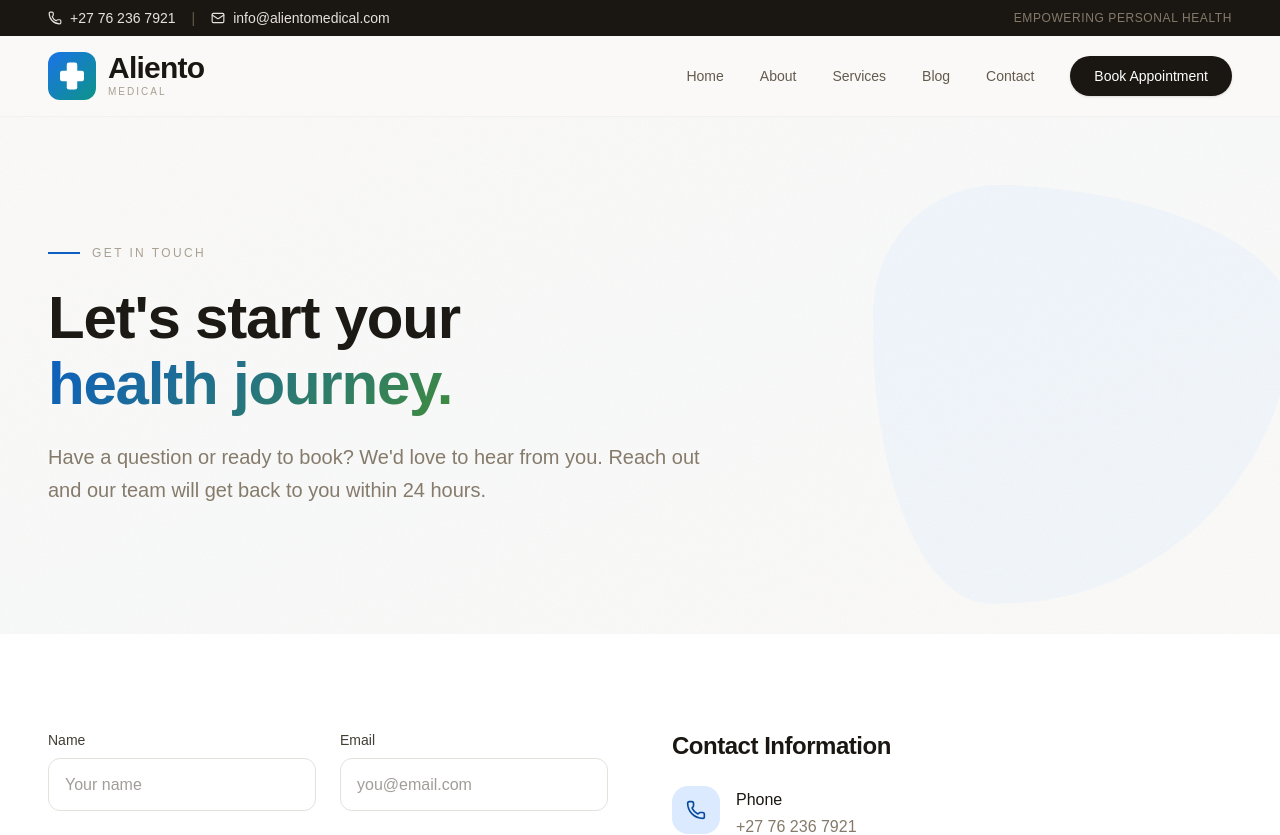
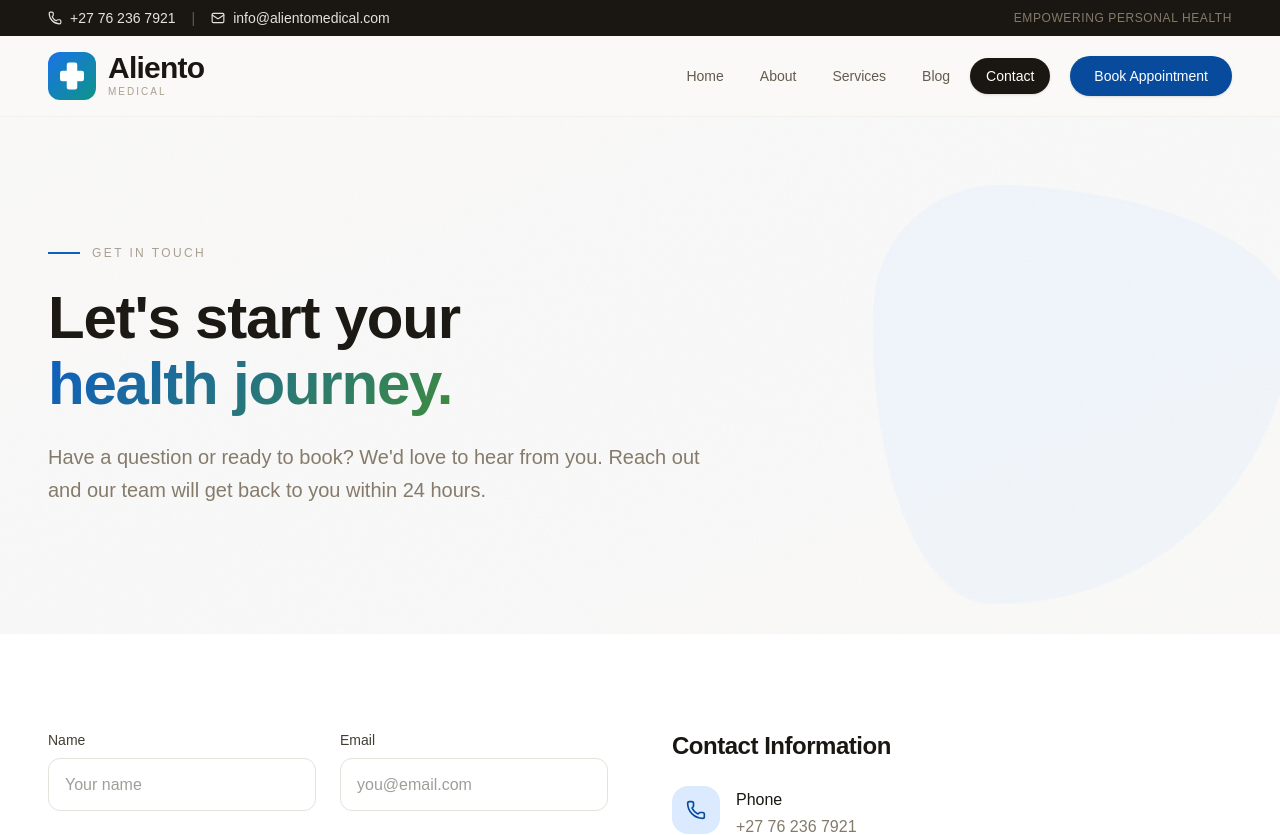
Before and after one commit to LeroyAdonis/aliento-nextjs, a Next.js app: page /contact in a window 1280 px wide. Shown: the top 835 px of the page. Built offline with nearby package versions, Linux system fonts and the light colour scheme.

Commit message:
Add active nav links + wire up contact form API

```diff
--- /dev/null
+++ b/src/app/api/contact/route.ts
@@ -0,0 +1,59 @@
+import { NextRequest, NextResponse } from 'next/server'
+
+export async function POST(request: NextRequest) {
+  try {
+    const { name, email, phone, message } = await request.json()
+
+    if (!name || !email || !message) {
+      return NextResponse.json({ error: 'Name, email and message are required' }, { status: 400 })
+    }
+
+    // Store the inquiry - for now log it, can be extended to email/DB
+    const inquiry = {
+      name,
+      email,
+      phone: phone || '',
+      message,
+      date: new Date().toISOString(),
+      read: false
+    }
+
+    // Log to console for now
+    console.log('NEW CONTACT INQUIRY:', JSON.stringify(inquiry, null, 2))
+
+    // If Resend is configured, send notification email
+    const RESEND_API_KEY = process.env.RESEND_API_KEY
+    if (RESEND_API_KEY) {
+      try {
+        await fetch('https://api.resend.com/emails', {
+          method: 'POST',
+          headers: {
+            'Authorization': `Bearer ${RESEND_API_KEY}`,
+            'Content-Type': 'application/json'
+          },
+          body: JSON.stringify({
+            from: 'Aliento <noreply@alientomedical.com>',
+            to: ['info@alientomedical.com'],
+            subject: `New Contact: ${name}`,
+            html: `
+              <h2>New Contact Form Submission</h2>
+              <p><strong>Name:</strong> ${name}</p>
+              <p><strong>Email:</strong> ${email}</p>
+              <p><strong>Phone:</strong> ${phone || 'Not provided'}</p>
+              <p><strong>Message:</strong></p>
+              <p>${message.replace(/\n/g, '<br>')}</p>
+              <hr>
+              <p style="color: #666; font-size: 12px;">Received: ${new Date().toLocaleString()}</p>
+            `
+          })
+        })
+      } catch (emailErr) {
+        console.error('Email send failed:', emailErr)
+      }
+    }
+
+    return NextResponse.json({ success: true, message: 'Inquiry received' })
+  } catch (error: any) {
+    return NextResponse.json({ error: error.message }, { status: 500 })
+  }
+}
--- a/src/app/contact/page.tsx
+++ b/src/app/contact/page.tsx
@@ -8,10 +8,22 @@ export default function ContactPage() {
   const [formState, setFormState] = useState({ name: '', email: '', phone: '', message: '' })
   const [submitted, setSubmitted] = useState(false)
 
-  const handleSubmit = (e: React.FormEvent) => {
+  const [submitting, setSubmitting] = useState(false)
+
+  const handleSubmit = async (e: React.FormEvent) => {
     e.preventDefault()
-    // Would send to API
+    setSubmitting(true)
+    try {
+      await fetch('/api/contact', {
+        method: 'POST',
+        headers: { 'Content-Type': 'application/json' },
+        body: JSON.stringify(formState)
+      })
+    } catch (err) {
+      console.error('Submit error:', err)
+    }
     setSubmitted(true)
+    setSubmitting(false)
   }
 
   return (
@@ -105,10 +117,11 @@ export default function ContactPage() {
 
                   <button
                     type="submit"
-                    className="w-full sm:w-auto bg-warm-900 text-white px-8 py-4 rounded-full font-medium hover:bg-warm-800 transition-all flex items-center justify-center gap-2 group"
+                    disabled={submitting}
+                    className="w-full sm:w-auto bg-warm-900 text-white px-8 py-4 rounded-full font-medium hover:bg-warm-800 transition-all flex items-center justify-center gap-2 group disabled:opacity-50 disabled:cursor-not-allowed"
                   >
-                    Send Message
-                    <ArrowRight size={18} className="transition-transform group-hover:translate-x-1" />
+                    {submitting ? 'Sending...' : 'Send Message'}
+                    {!submitting && <ArrowRight size={18} className="transition-transform group-hover:translate-x-1" />}
                   </button>
                 </form>
               )}
--- a/src/components/layout/Header.tsx
+++ b/src/components/layout/Header.tsx
@@ -2,6 +2,7 @@
 
 import { useState, useEffect } from 'react'
 import Link from 'next/link'
+import { usePathname } from 'next/navigation'
 import Image from 'next/image'
 import { Menu, X, Phone, Mail } from 'lucide-react'
 
@@ -14,6 +15,7 @@ const navItems = [
 ]
 
 export function Header() {
+  const pathname = usePathname()
   const [mobileMenuOpen, setMobileMenuOpen] = useState(false)
   const [scrolled, setScrolled] = useState(false)
 
@@ -23,9 +25,13 @@ export function Header() {
     return () => window.removeEventListener('scroll', handleScroll)
   }, [])
 
+  const isActive = (href: string) => {
+    if (href === '/') return pathname === '/'
+    return pathname.startsWith(href)
+  }
+
   return (
     <>
-      {/* Top bar */}
       <div className="bg-warm-900 text-warm-200 py-2">
         <div className="max-w-7xl mx-auto px-6 lg:px-12 flex justify-between items-center text-sm">
           <div className="flex items-center gap-4">
@@ -45,54 +51,52 @@ export function Header() {
         </div>
       </div>
 
-      {/* Main nav */}
-      <nav className={`sticky top-0 z-50 transition-all duration-500 ${
+      <nav className={cn(
+        'sticky top-0 z-50 transition-all duration-500',
         scrolled
           ? 'bg-warm-50/80 backdrop-blur-xl border-b border-warm-200/50 shadow-sm'
           : 'bg-warm-50 border-b border-warm-100'
-      }`}>
+      )}>
         <div className="max-w-7xl mx-auto px-6 lg:px-12">
           <div className="flex items-center justify-between h-16 md:h-20">
-            {/* Single Logo */}
             <Link href="/" className="flex items-center gap-3 group">
               <div className="relative w-10 h-10 md:w-12 md:h-12 transition-transform duration-300 group-hover:scale-105">
-                <Image
-                  src="/images/aliento-icon.svg"
-                  alt="Aliento"
-                  fill
-                  className="object-contain"
-                />
+                <Image src="/images/aliento-icon.svg" alt="Aliento" fill className="object-contain" />
               </div>
               <div className="flex flex-col">
-                <span className="text-2xl md:text-3xl font-display font-bold text-warm-900 tracking-tight leading-none">
-                  Aliento
-                </span>
-                <span className="text-[10px] uppercase tracking-[0.2em] text-warm-400 font-medium">
-                  Medical
-                </span>
+                <span className="text-2xl md:text-3xl font-display font-bold text-warm-900 tracking-tight leading-none">Aliento</span>
+                <span className="text-[10px] uppercase tracking-[0.2em] text-warm-400 font-medium">Medical</span>
               </div>
             </Link>
 
-            {/* Desktop nav */}
             <div className="hidden lg:flex items-center gap-1">
               {navItems.map((item) => (
                 <Link
                   key={item.href}
                   href={item.href}
-                  className="px-4 py-2 text-sm font-medium text-warm-600 hover:text-warm-900 hover:bg-warm-100/80 rounded-full transition-all duration-200"
+                  className={cn(
+                    'px-4 py-2 text-sm font-medium rounded-full transition-all duration-200',
+                    isActive(item.href)
+                      ? 'bg-warm-900 text-white shadow-sm'
+                      : 'text-warm-600 hover:text-warm-900 hover:bg-warm-100/80'
+                  )}
                 >
                   {item.label}
                 </Link>
               ))}
               <Link
                 href="/contact"
-                className="ml-4 bg-warm-900 text-white px-6 py-2.5 rounded-full text-sm font-medium hover:bg-warm-800 transition-all duration-200 shadow-sm hover:shadow-md hover:-translate-y-0.5"
+                className={cn(
+                  'ml-4 px-6 py-2.5 rounded-full text-sm font-medium transition-all duration-200 shadow-sm hover:shadow-md hover:-translate-y-0.5',
+                  isActive('/contact')
+                    ? 'bg-primary-600 text-white'
+                    : 'bg-warm-900 text-white hover:bg-warm-800'
+                )}
               >
                 Book Appointment
               </Link>
             </div>
 
-            {/* Mobile menu button */}
             <button
               className="lg:hidden p-2 rounded-lg hover:bg-warm-100 transition-colors"
               onClick={() => setMobileMenuOpen(!mobileMenuOpen)}
@@ -101,14 +105,18 @@ export function Header() {
             </button>
           </div>
 
-          {/* Mobile nav */}
           {mobileMenuOpen && (
             <div className="lg:hidden pb-6 border-t border-warm-200/60 pt-4">
               {navItems.map((item) => (
                 <Link
                   key={item.href}
                   href={item.href}
-                  className="block py-3 px-4 text-warm-600 hover:text-warm-900 hover:bg-warm-100 rounded-xl font-medium transition-all"
+                  className={cn(
+                    'block py-3 px-4 rounded-xl font-medium transition-all',
+                    isActive(item.href)
+                      ? 'bg-warm-900 text-white'
+                      : 'text-warm-600 hover:text-warm-900 hover:bg-warm-100'
+                  )}
                   onClick={() => setMobileMenuOpen(false)}
                 >
                   {item.label}
@@ -128,3 +136,7 @@ export function Header() {
     </>
   )
 }
+
+function cn(...classes: string[]) {
+  return classes.filter(Boolean).join(' ')
+}
```
